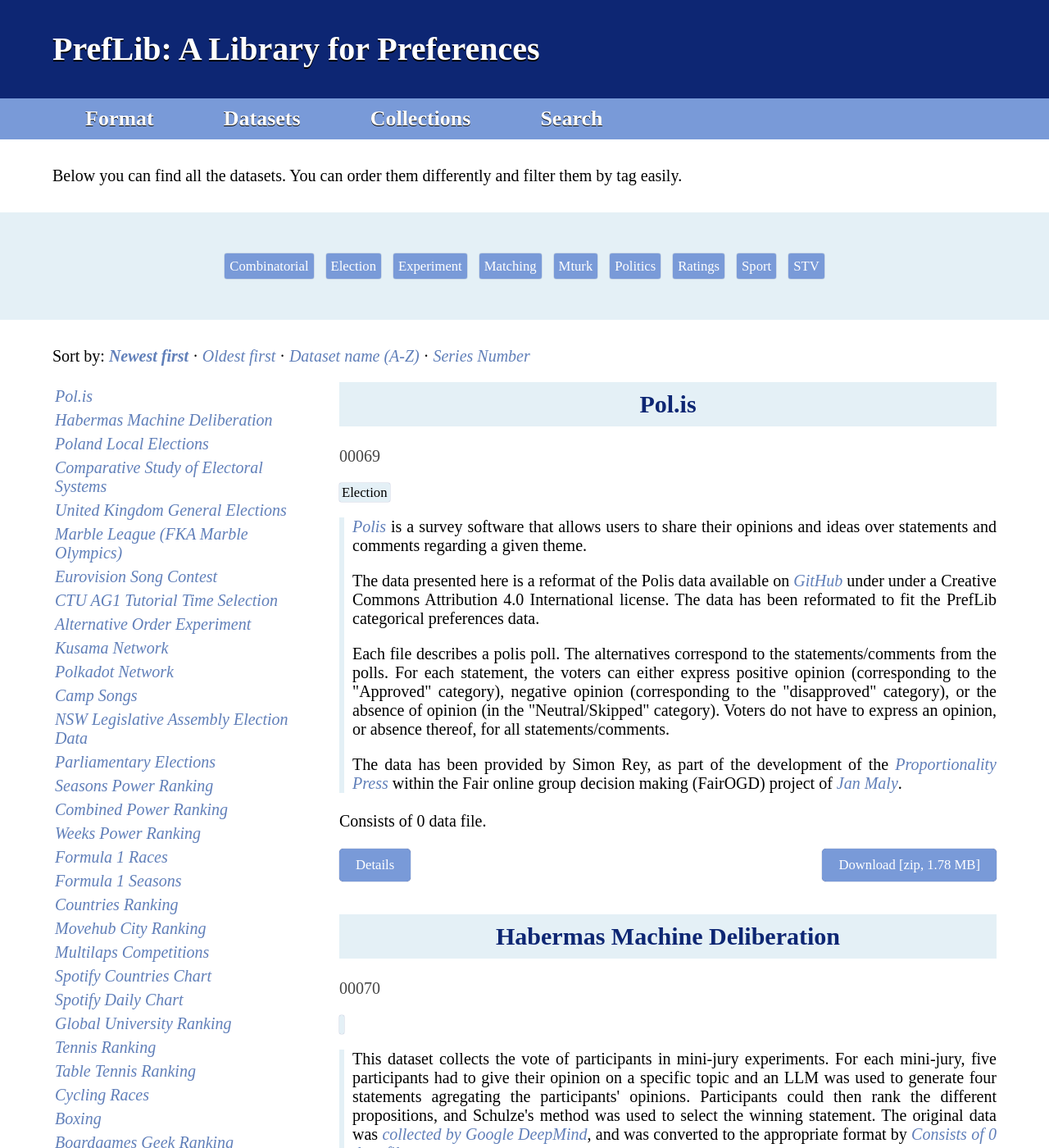
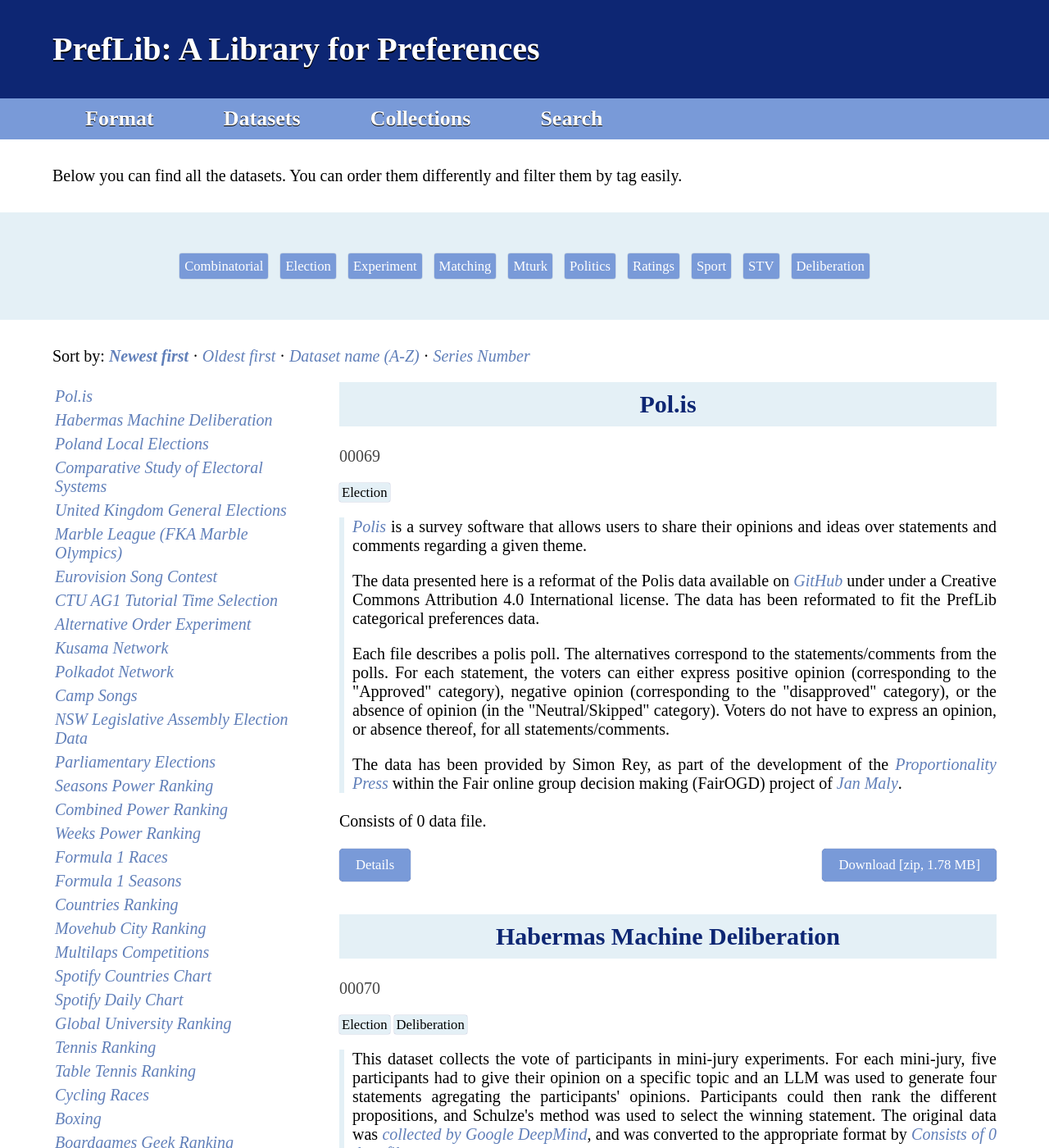
Before and after one commit to PrefLib/PrefLib-Jekyll, a Jekyll site: the page built from preflib/dataset/index.html, in a window 1280 px wide and 1400 px high. Shown: the whole window at 82% size. Built offline with Jekyll 4.4.1, drawn with Linux system fonts in a browser that asks for light colours; some web fonts are replaced.

Commit message:
Adding Habermas Dataset

```diff
--- a/preflib/_data/dataset_tags.yml
+++ b/preflib/_data/dataset_tags.yml
@@ -24,3 +24,6 @@
 
 - name: STV
   description: STV (single-transferable vote) was the voting rule used for the selection of the winner.
+
+- name: Deliberation
+  description: Instance resulting from a deliberation process.
--- a/preflib/_data/datasets.yml
+++ b/preflib/_data/datasets.yml
@@ -1916,6 +1916,7 @@
   abbreviation: habermas
   series_number: '00070'
   tags:
+  - Election
   - Deliberation
   publication_date: '2025-10-12'
   description: <p>This dataset collects the vote of participants in mini-jury experiments.
```
